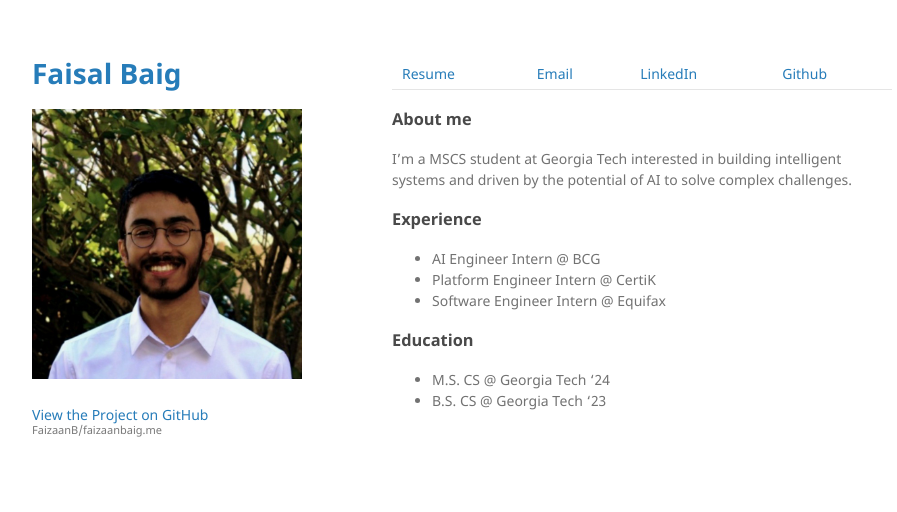
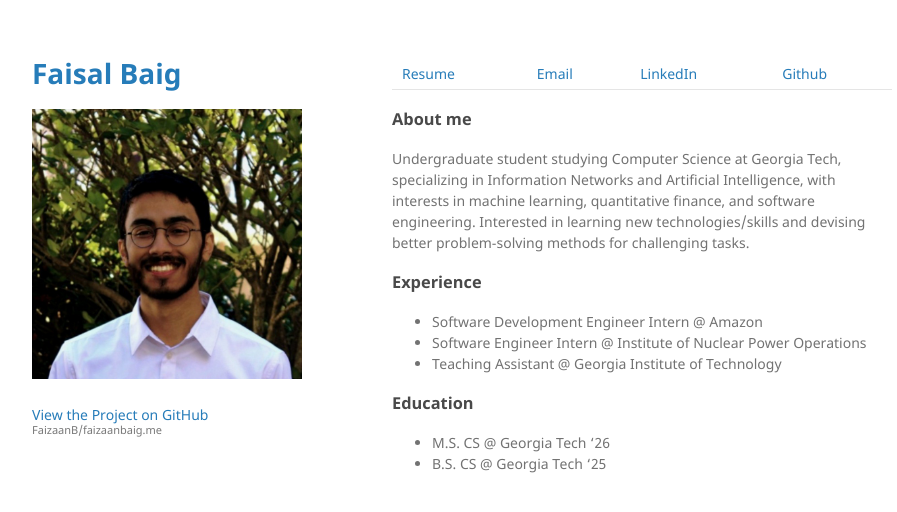
Before and after one commit to FaizaanB/faizaanbaig.me, a Jekyll site: the page built from index.md, in a window 1280 px wide. Shown: the top 512 px of the page, without its empty margins (178-1075 px from the left). Built offline with Jekyll 4.4.1, drawn with Linux system fonts in a browser that asks for light colours; the repository's description, which GitHub fills in, is left out.

Commit message:
Updated personal information

```diff
--- a/index.md
+++ b/index.md
@@ -3,26 +3,26 @@ layout: default
 ---
 
 
-[Resume](resume.pdf) | [Email](mailto:me@faisalbaig.com) | [LinkedIn](https://www.linkedin.com/in/baig-faisal/) | [Github](https://faisab.github.io/)
+[Resume](resume.pdf) | [Email](mailto:baig.faizaan@outlook.com) | [LinkedIn](https://www.linkedin.com/in/baigfaizaan/) | [Github](https://github.com/)
 
 
 
 ### About me
 
-I'm a MSCS student at Georgia Tech interested in building intelligent systems and driven by the potential of AI to solve complex challenges.
+Undergraduate student studying Computer Science at Georgia Tech, specializing in Information Networks and Artificial Intelligence, with interests in machine learning, quantitative finance, and software engineering. Interested in learning new technologies/skills and devising better problem‑solving methods for challenging tasks.
 
 ### Experience
 
-- AI Engineer Intern @ BCG
-- Platform Engineer Intern @ CertiK
-- Software Engineer Intern @ Equifax
+- Software Development Engineer Intern @ Amazon
+- Software Engineer Intern @ Institute of Nuclear Power Operations
+- Teaching Assistant @ Georgia Institute of Technology
 
 ### Education
 
-- M.S. CS @ Georgia Tech '24
-- B.S. CS @ Georgia Tech '23
+- M.S. CS @ Georgia Tech '26
+- B.S. CS @ Georgia Tech '25
 
-<!-- Through interning at Boston Consulting Group, CertiK, and Equifax, I've gained a a diverse set of professional experiences. My academic ventures as a Graduate Assistant and researcher under Dr. Ali Adibi where I worked to improve visual diagnostics using machine learning. -->
+<!-- Expected to graduate Bachelor's in '25 and Master's in '26 -->
 
 
 <!--
```
